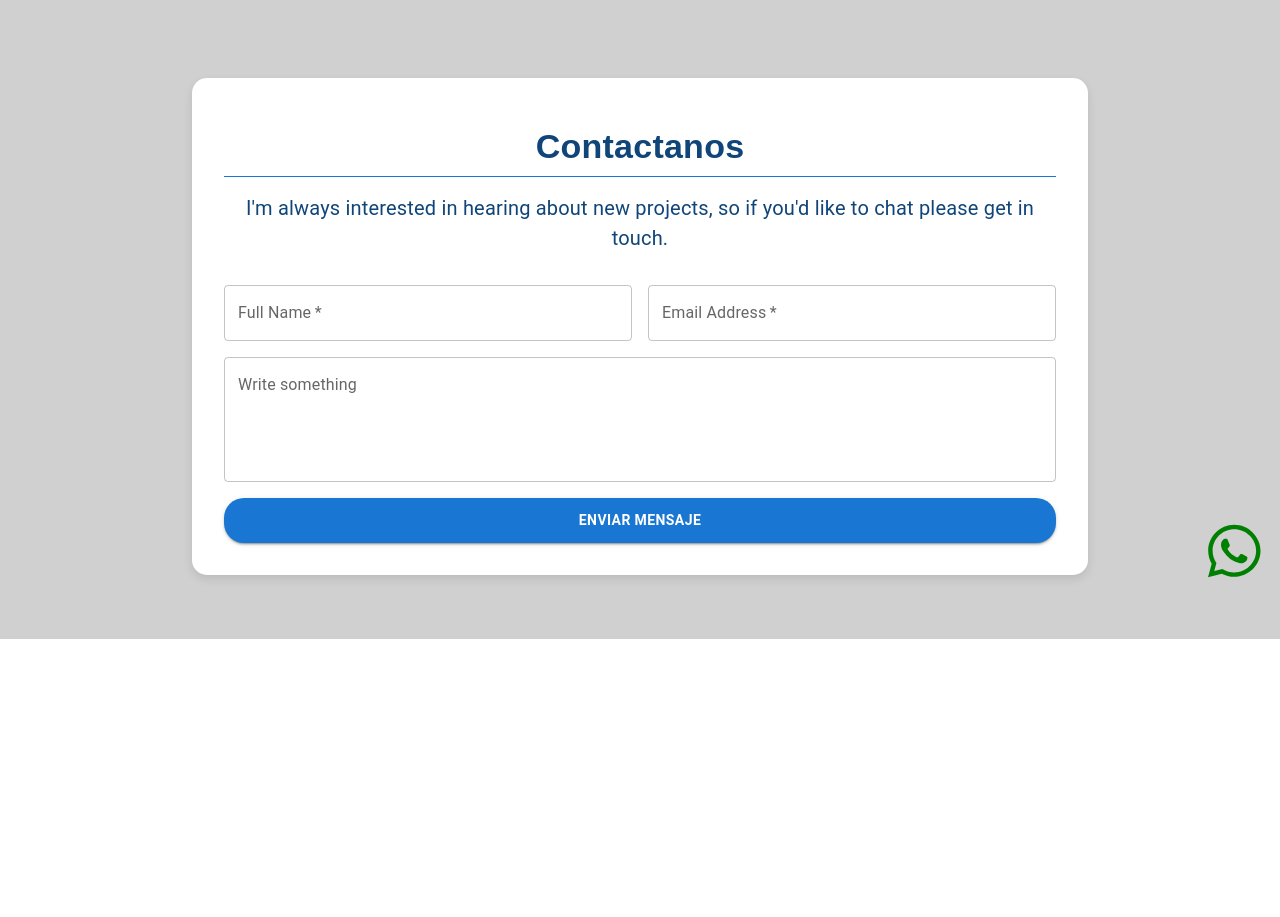
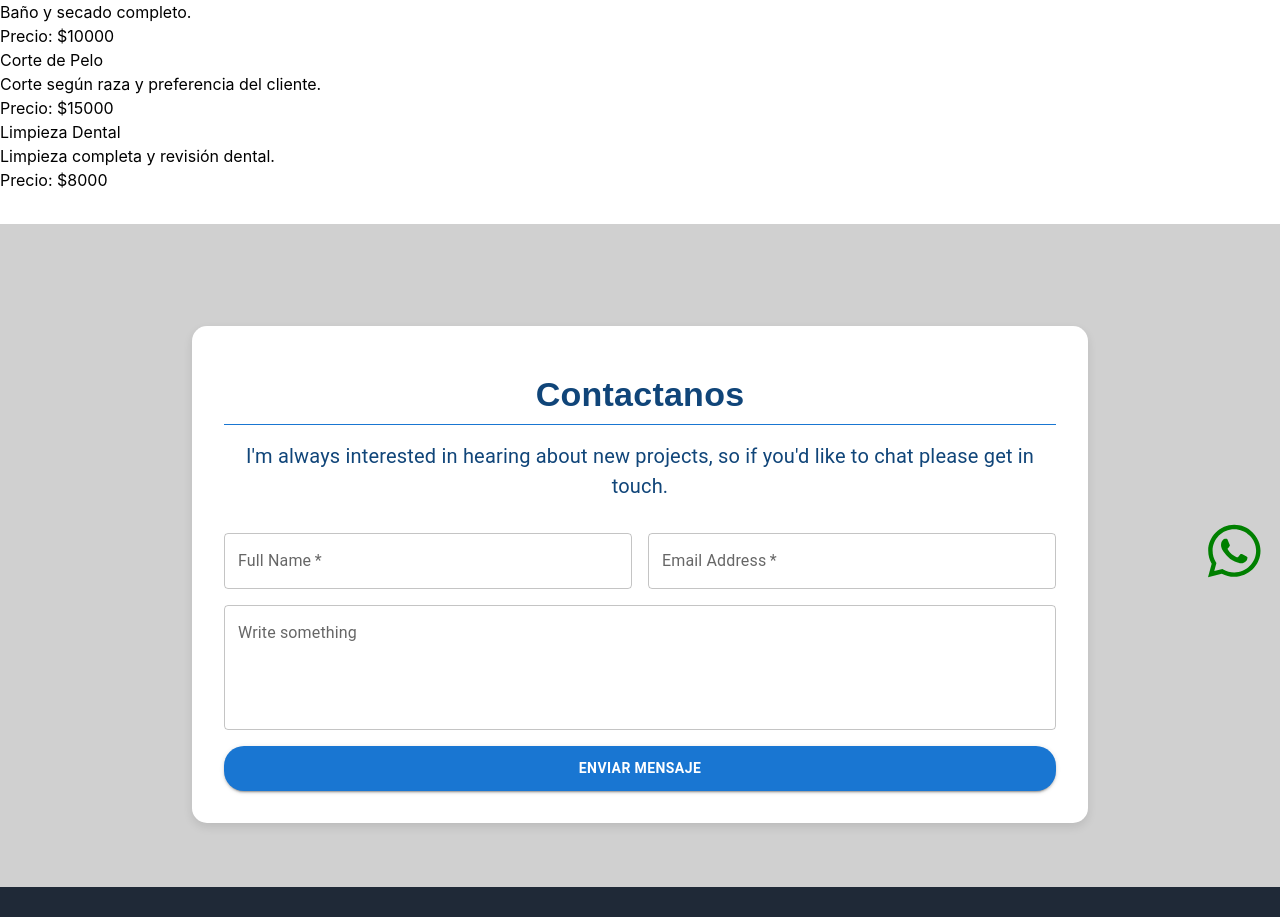
Before and after one commit to bohaz/petfashion, a React (Create React App) app: page / in a window 1280 px wide. Shown: the part 184-1101 px from the top of the page. Before the commit the page ends 823 px from the top, so only its background shows below. Built offline with nearby package versions, Linux system fonts and the light colour scheme; grey boxes are pictures that could not be loaded.

Commit message:
Update the home page component

```diff
--- a/src/components/HomePage.jsx
+++ b/src/components/HomePage.jsx
@@ -1,6 +1,9 @@
 import React from 'react';
 import AboutPage from './AboutPage';
 import ContactPage from './ContactPage';
+import MyFooter from './Footer';
+import ListaDeServicios from './ListaDeServicios';
+import NuestrosTrabajos from './NuestrosTrabajos';
 
 function HomePage() {
   return (
@@ -8,7 +11,10 @@ function HomePage() {
       <h2>Página de Inicio</h2>
       <p>Bienvenido a PetFashion, tu peluquería canina de confianza.</p>
       <AboutPage />
+      <ListaDeServicios />
+      <NuestrosTrabajos />
       <ContactPage />
+      <MyFooter />
     </div>
   );
 }
```
